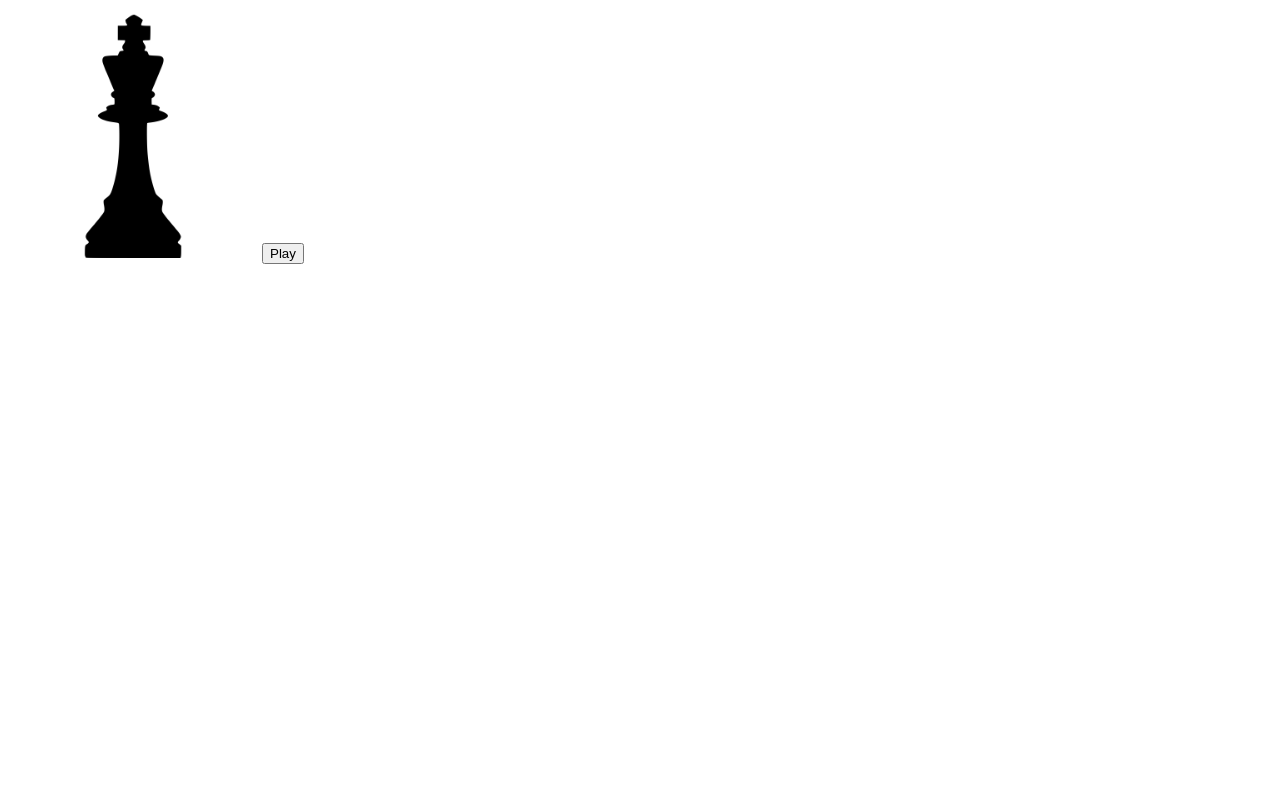
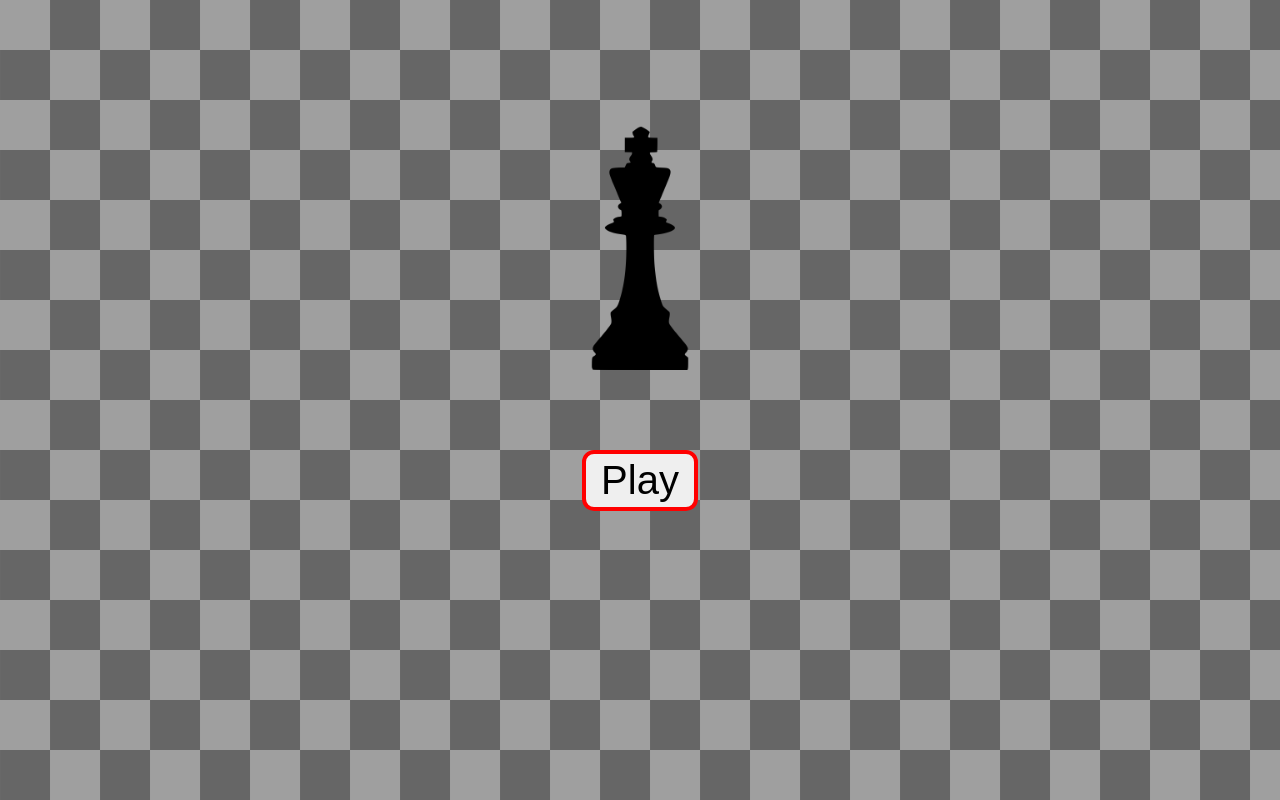
Before and after one commit to Sunit-Shrestha/chess, a website built with Vite: page index.html in a window 1280 px wide. Built offline with nearby package versions, Linux system fonts and the light colour scheme.

Commit message:
Postcss added.

```diff
--- a/css/styles.scss
+++ b/css/styles.scss
@@ -1,5 +1,25 @@
 body {
+	margin: 0px;
+	background-image: url("../images/board.png");
+	background-size: 400px;
+
 	#logo {
 		width: 250px;
+		display: block;
+		margin: 15vh auto 10vh auto;
+	}
+
+	#play {
+		display: block;
+		margin: auto;
+		padding: 4px 15px;
+		font-size: 40px;
+		border: 4px solid red;
+		border-radius: 12px;
+
+		&:hover {
+			background-color: grey;
+			transition-duration: 250ms;
+		}
 	}
 }
--- a/package.json
+++ b/package.json
@@ -9,7 +9,9 @@
 		"preview": "vite preview"
 	},
 	"devDependencies": {
+		"@fullhuman/postcss-purgecss": "^5.0.0",
 		"eslint": "^8.38.0",
+		"postcss": "^8.4.21",
 		"sass": "^1.61.0",
 		"vite": "^4.2.0"
 	}
--- /dev/null
+++ b/postcss.config.js
@@ -0,0 +1,7 @@
+export default {
+	plugins: {
+		"@fullhuman/postcss-purgecss": {
+			content: ["./index.html"],
+		},
+	},
+};
```
Also changed, not shown: images/board.png (added), 1 other file.
